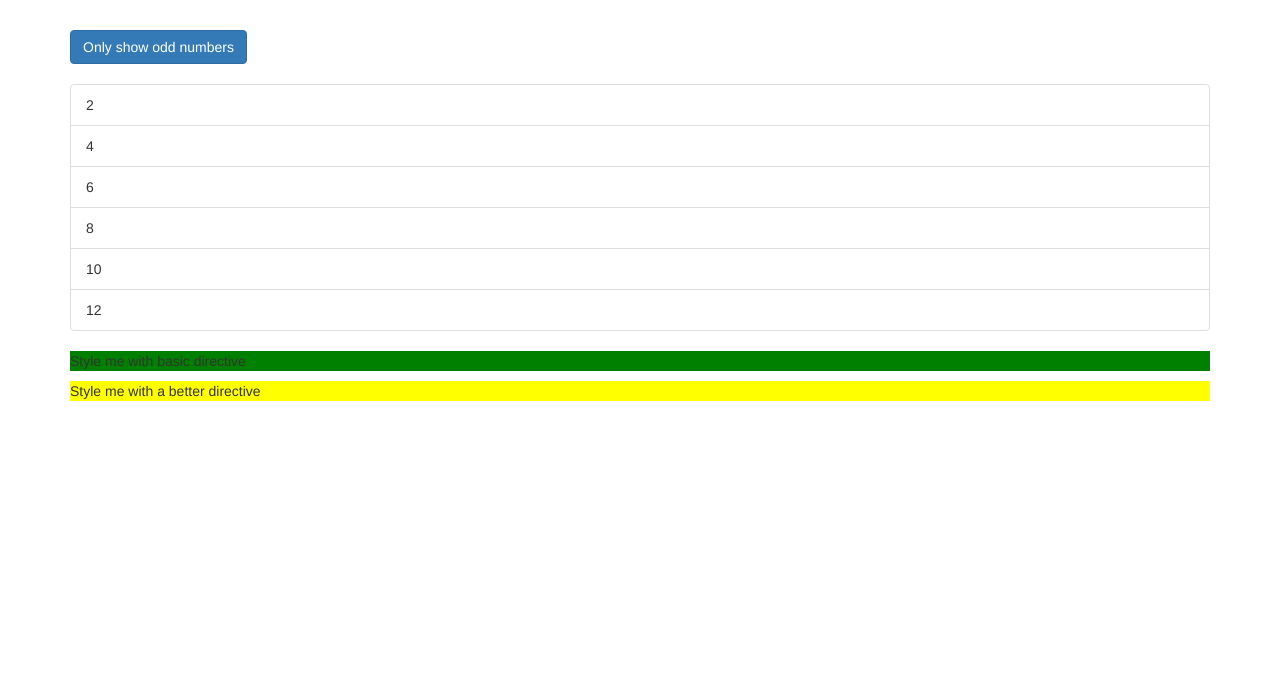
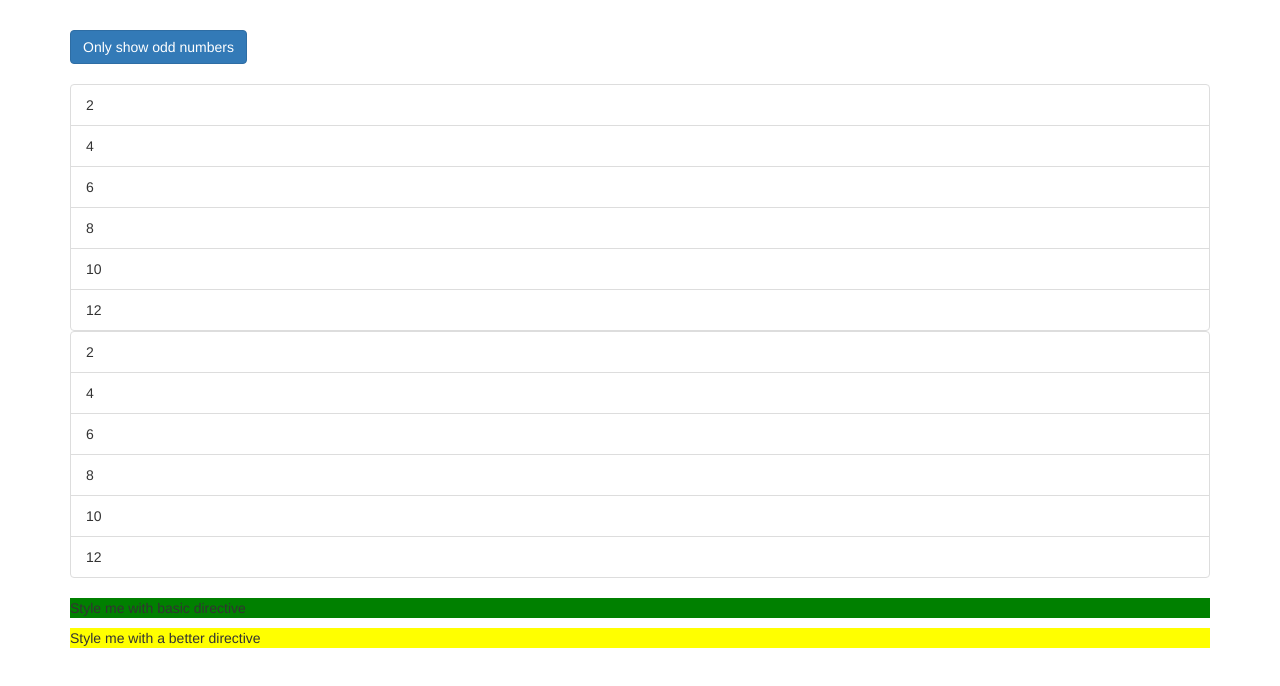
Before and after one commit to cleristonm/Angular-Course, an Angular app in the folder section07_Directives_Deep_Dive/: page / in a window 1280 px wide. Shown: the top 686 px of the page. Built offline with nearby package versions, Linux system fonts and the light colour scheme.

Commit message:
99 What happens behind the scenes on Structural Directives

```diff
--- a/section07_Directives_Deep_Dive/src/app/app.component.html
+++ b/section07_Directives_Deep_Dive/src/app/app.component.html
@@ -22,6 +22,16 @@
           *ngFor="let even of evenNumbers">{{even}}
         </li>
       </div>
+      <ng-template [ngIf]="!onlyOdd">
+        <div>
+          <li
+          class="list-group-item"
+          [ngClass]="{odd: even % 2 !== 0}"
+          [ngStyle]="{backgroundColor: even % 2 !== 0 ? 'yellow' : 'transparent'}"
+          *ngFor="let even of evenNumbers">{{even}}
+        </li>
+        </div>
+      </ng-template>
 
       </ul>
       <p appBasicHighlight>Style me with basic directive</p>
```
